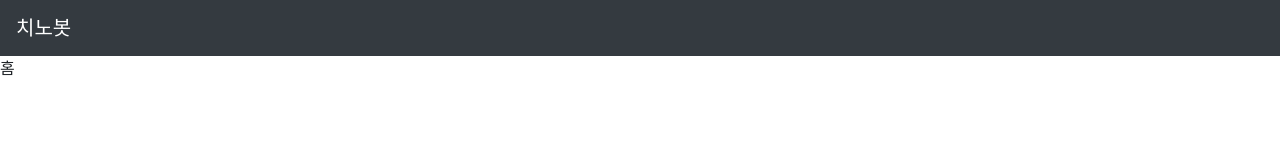
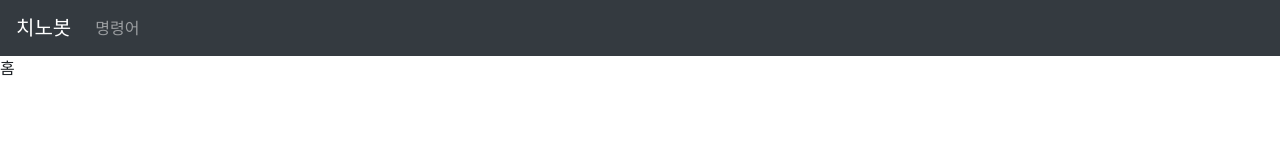
Before and after one commit to pikokr/chino-rewrite-frontend, a React (Create React App) app: page / in a window 1280 px wide. Shown: the top 160 px of the page. Built offline with nearby package versions, Linux system fonts and the light colour scheme.

Commit message:
feat: commands link on navbar

```diff
--- a/src/components/Layout/Header.js
+++ b/src/components/Layout/Header.js
@@ -1,5 +1,5 @@
 import React from 'react';
-import { Navbar } from 'react-bootstrap';
+import { Nav, Navbar } from 'react-bootstrap';
 import { useTranslation } from 'react-i18next';
 import { Link } from 'react-router-dom';
 
@@ -10,8 +10,13 @@ const Header = () => {
         <>
             <Navbar bg="dark" variant="dark">
                 <Navbar.Brand as={Link} to="/">
-                    {t('common.title')}
+                    {t('common.header.title')}
                 </Navbar.Brand>
+                <Nav className="mr-auto">
+                    <Nav.Link as={Link} to="/commands">{
+                        t('common.header.links.commands')
+                    }</Nav.Link>
+                </Nav>
             </Navbar>
         </>
     );
--- a/src/lang/ko.json
+++ b/src/lang/ko.json
@@ -1,5 +1,10 @@
 {
     "common": {
-        "title": "치노봇"
+        "header": {
+            "title": "치노봇",
+            "links": {
+                "commands": "명령어"
+            }
+        }
     }
 }
```
